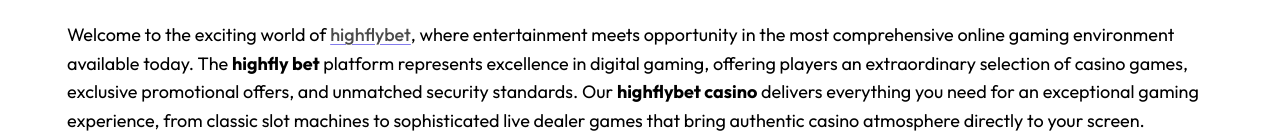
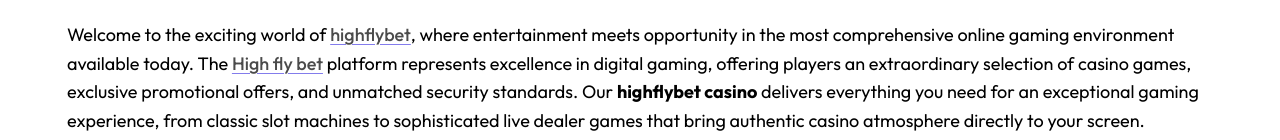
Before and after one commit to ttg-00/highfly-bet.org, a plain HTML site: page index.html in a window 1280 px wide. Shown: the part 286-426 px from the top of the page. Drawn offline with Linux system fonts and the light colour scheme.

Commit message:
Update index.html

```diff
--- a/index.html
+++ b/index.html
@@ -184,7 +184,7 @@ platform!"><meta name="twitter:image" content="http://localhost:1313/images/doc_
             <h1 id="highflybet-online-casino---your-premier-gaming-destination"><strong>HighflyBet online casino - your premier gaming destination</strong></h1>
 <p>Welcome to the exciting world of <strong><a href="https://highfly.bet">highflybet</a></strong>, where entertainment
 meets opportunity in the most comprehensive online gaming environment
-available today. The <strong>highfly bet</strong> platform represents excellence in
+available today. The <strong><a href="https://highflybet.be" title="High fly bet">High fly bet</a></strong> platform represents excellence in
 digital gaming, offering players an extraordinary selection of casino
 games, exclusive promotional offers, and unmatched security standards.
 Our <strong>highflybet casino</strong> delivers everything you need for an
```
